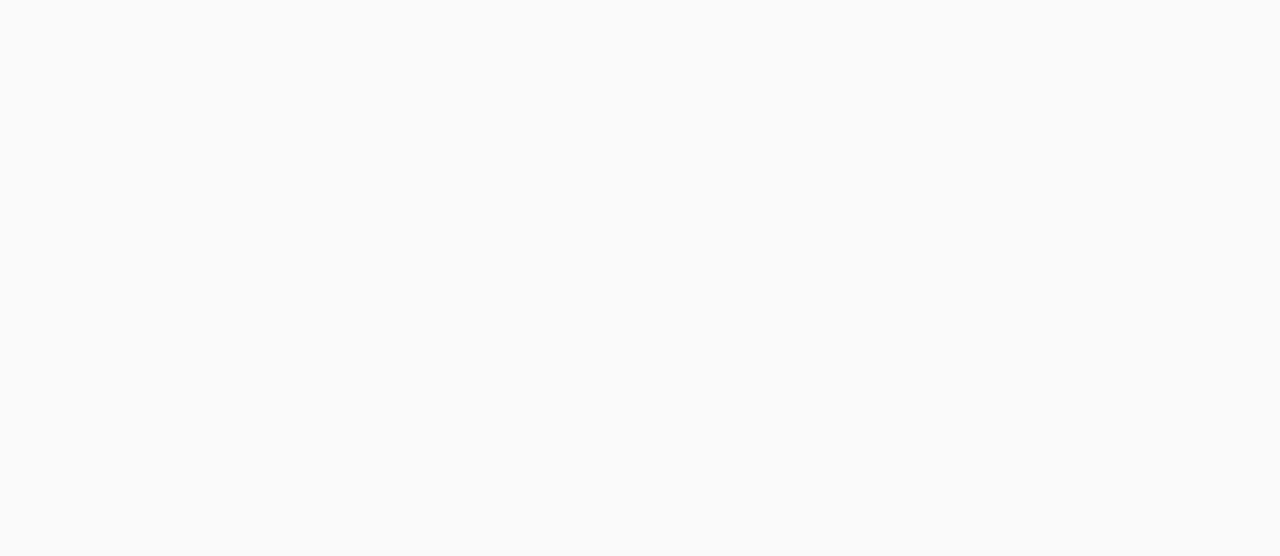
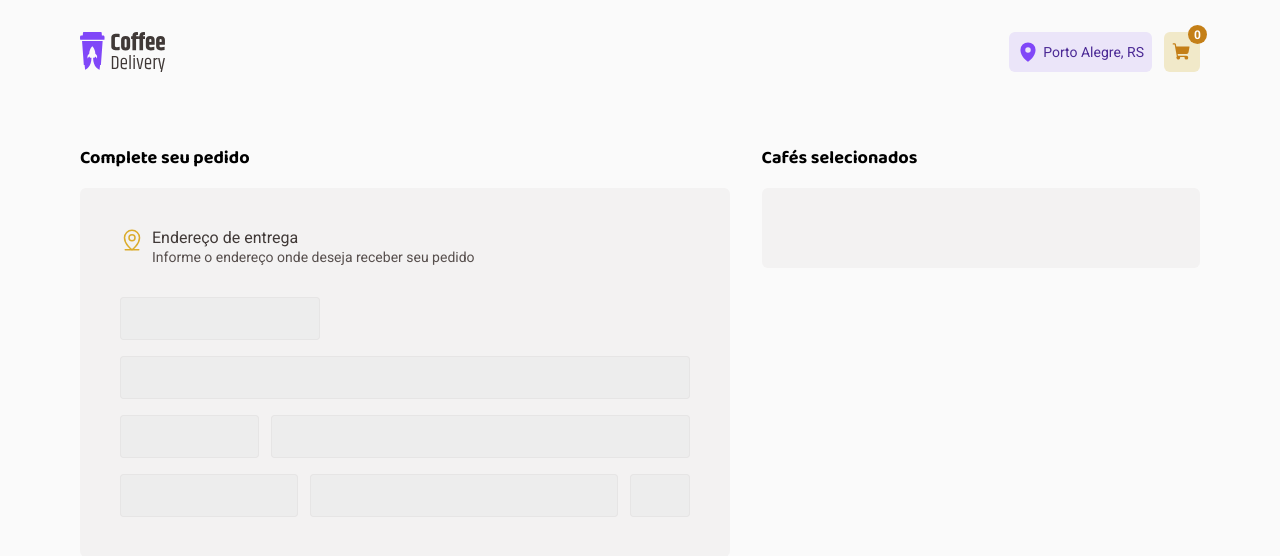
Before and after one commit to KaioFelps/coffee-delivery, a React (Vite) app: page /checkout in a window 1280 px wide. Before the commit this address had no page. Shown: the top 556 px of the page. Built offline with nearby package versions, Linux system fonts and the light colour scheme.

Commit message:
:rocket: starts building checkout page

```diff
--- a/src/componentes/Header/index.tsx
+++ b/src/componentes/Header/index.tsx
@@ -20,7 +20,7 @@
                     <MapPin size={22} weight="fill"/>
                     Porto Alegre, RS
                 </Location>
-                <ShoppingBag>
+                <ShoppingBag to="/checkout">
                     <ShoppingCart size={20} weight="fill" />
                     <ShoppingBagAmount>{coffeesQuantity < 100 ? coffeesQuantity : "99+"}</ShoppingBagAmount>
                 </ShoppingBag>
--- a/src/componentes/Header/style.ts
+++ b/src/componentes/Header/style.ts
@@ -1,3 +1,4 @@
+import { NavLink } from "react-router-dom"
 import styled from "styled-components"
 
 export const HeaderContainer = styled.header`
@@ -43,10 +44,21 @@
     }
 `
 
-export const ShoppingBag = styled(Location).attrs({
-    as: "a"
-})`
+export const ShoppingBag = styled(NavLink)`
+    padding: 8px;
+    border-radius: 6px;
     background: ${props => props.theme["yellow-300"]};
+
+    width: fit-content;
+    display: flex;
+    align-items: center;
+    gap: 4px;
+    position: relative;
+
+    color: ${({theme}) => theme["purple-700"]};
+    font-size: 0.875rem;
+
+    cursor: default;
 
     svg {
         color: ${({theme}) => theme["yellow-700"]};
--- /dev/null
+++ b/src/pages/Checkout/index.tsx
@@ -0,0 +1,51 @@
+import { MapPinLine } from "phosphor-react";
+import { Box } from "../../styles/global";
+import { FormContent, FormHeader, FormWrapper, InputRow, MainContainer, Section } from "./style";
+import { defaultTheme } from "../../styles/themes/default"
+
+export function Checkout() {
+    return (
+        <MainContainer>
+            <Section>
+                <h2>Complete seu pedido</h2>
+
+                <Box>
+                    <FormWrapper>
+                        <FormHeader>
+                            <MapPinLine color={defaultTheme["yellow-500"]} size={24} />
+                            <div>
+                                <h3>Endereço de entrega</h3>
+                                <p>Informe o endereço onde deseja receber seu pedido</p>
+                            </div>
+                        </FormHeader>
+
+                        <FormContent>
+                            <input id="cep" style={{width: "36%", maxWidth: 200}} type="text" />
+                            <input id="rua" style={{gridArea: "street"}} type="text" />
+                            <InputRow>
+                                <input id="numero" style={{width: "32%", maxWidth: 200}} type="text" />
+                                <input id="complemento" style={{gridArea: "complement"}} type="text" />
+                            </InputRow>
+                            <InputRow>
+                                <input id="bairro" style={{width: "56%", maxWidth: 200}} type="text" />
+                                <input id="cidade" style={{gridArea: "city"}} type="text" />
+                                <input id="estado" style={{width: 60}} type="text" />
+                            </InputRow>
+                        </FormContent>
+                    </FormWrapper>
+                </Box>
+                <Box style={{marginTop: 12}}>
+
+                </Box>
+            </Section>
+
+            <Section>
+                <h2>Cafés selecionados</h2>
+
+                <Box>
+
+                </Box>
+            </Section>
+        </MainContainer>
+    )
+}
--- /dev/null
+++ b/src/pages/Checkout/style.ts
@@ -0,0 +1,97 @@
+import styled from "styled-components";
+import { Box } from "../../styles/global";
+
+export const MainContainer = styled.main`
+    width: calc(100% - 40px);
+    max-width: 1120px;
+    display: grid;
+    grid-template-columns: 58% 1fr;
+    gap: 32px;
+    margin: 40px auto 100px auto;
+`;
+
+export const Section = styled.section`
+    display: flex;
+    flex-direction: column;
+
+    h2 {
+        font-size: ${p => p.theme["font-size-18"]};
+        font-family: "Baloo 2", sans-serif;
+        font-weight: bold;
+        margin-bottom: 16px;
+    }
+`
+
+export const FormWrapper = styled.div`
+    display: flex;
+    flex-direction: column;
+    gap: 32px;
+`
+
+export const FormHeader = styled.header`
+    flex: 1;
+    display: flex;
+    gap: 8px;
+
+    div {
+        display: flex;
+        flex-direction: column;
+        gap: 2px;
+    }
+
+    h3 {
+        color: ${props => props.theme["base-subtitle"]};
+        font-weight: 400;
+        font-size: ${props => props.theme["font-size-16"]};
+        font-family: "Roboto", sans-serif;
+    }
+
+    p {
+        color: ${props => props.theme["base-text"]};
+        font-size: ${props => props.theme["font-size-14"]};
+    }
+`
+
+export const FormContent = styled.form`
+    flex: 1;
+    max-width: 100%;
+    display: flex;
+    flex-direction: column;
+    gap: 16px;
+
+    input {
+        width: 100%;
+        position: relative;
+
+        &[type=text] {
+            border-radius: 4px;
+            border: 0;
+            box-shadow: inset 0 0 0 1px ${props => props.theme["base-button"]};
+
+            padding: 12px;
+            background: ${props => props.theme["base-input"]};
+
+            &::placeholder {
+                color: ${props => props.theme["base-label"]};
+                font-size: ${props => props.theme["font-size-14"]};
+            }
+
+        }
+    }
+    #complemento::after {
+        content: "Opcional";
+        display: block;
+        position: absolute;
+        top: 0;
+        right: 0;
+        font-size: ${props => props.theme["font-size-12"]};
+        color: ${props => props.theme["base-label"]};
+    }
+`
+
+export const InputRow = styled.div`
+    flex: 1;
+    max-width: 100%;
+    display: flex;
+    gap: 12px;
+`
--- a/src/router.tsx
+++ b/src/router.tsx
@@ -1,12 +1,14 @@
 import { Routes, Route } from "react-router"
 import { DefaultLayout } from "./layouts/default"
+import { Checkout } from "./pages/Checkout"
 import { Home } from "./pages/Home"
 
 export function Router() {
     return (
         <Routes>
             <Route path="/" element={<DefaultLayout/>}>
-                <Route path="/" element={<Home/>}/>
+                <Route index element={<Home/>}/>
+                <Route path="checkout" element={<Checkout />} ></Route>
             </Route>
         </Routes>
     )
--- a/src/styles/global.ts
+++ b/src/styles/global.ts
@@ -1,4 +1,4 @@
-import { createGlobalStyle } from "styled-components";
+import styled, { createGlobalStyle } from "styled-components";
 
 export const GlobalStyle = createGlobalStyle`
 * {
@@ -45,3 +45,9 @@
 h5 { font-size: 1rem; }
 h6 { font-size: 0.875rem; }
 `
+
+export const Box = styled.div`
+    padding: 40px;
+    border-radius: 6px;
+    background: ${props => props.theme["base-card"]}
+`
```
